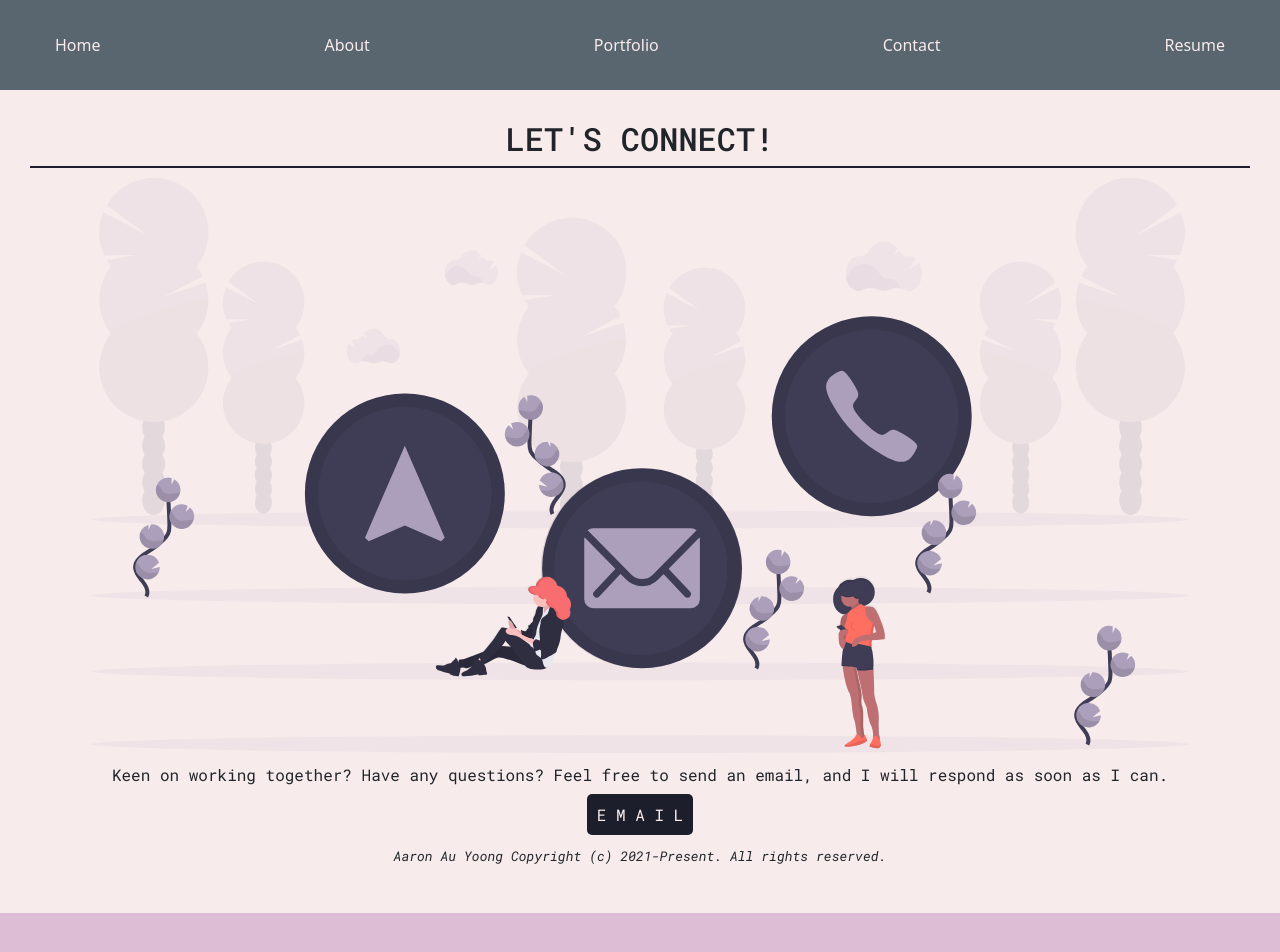
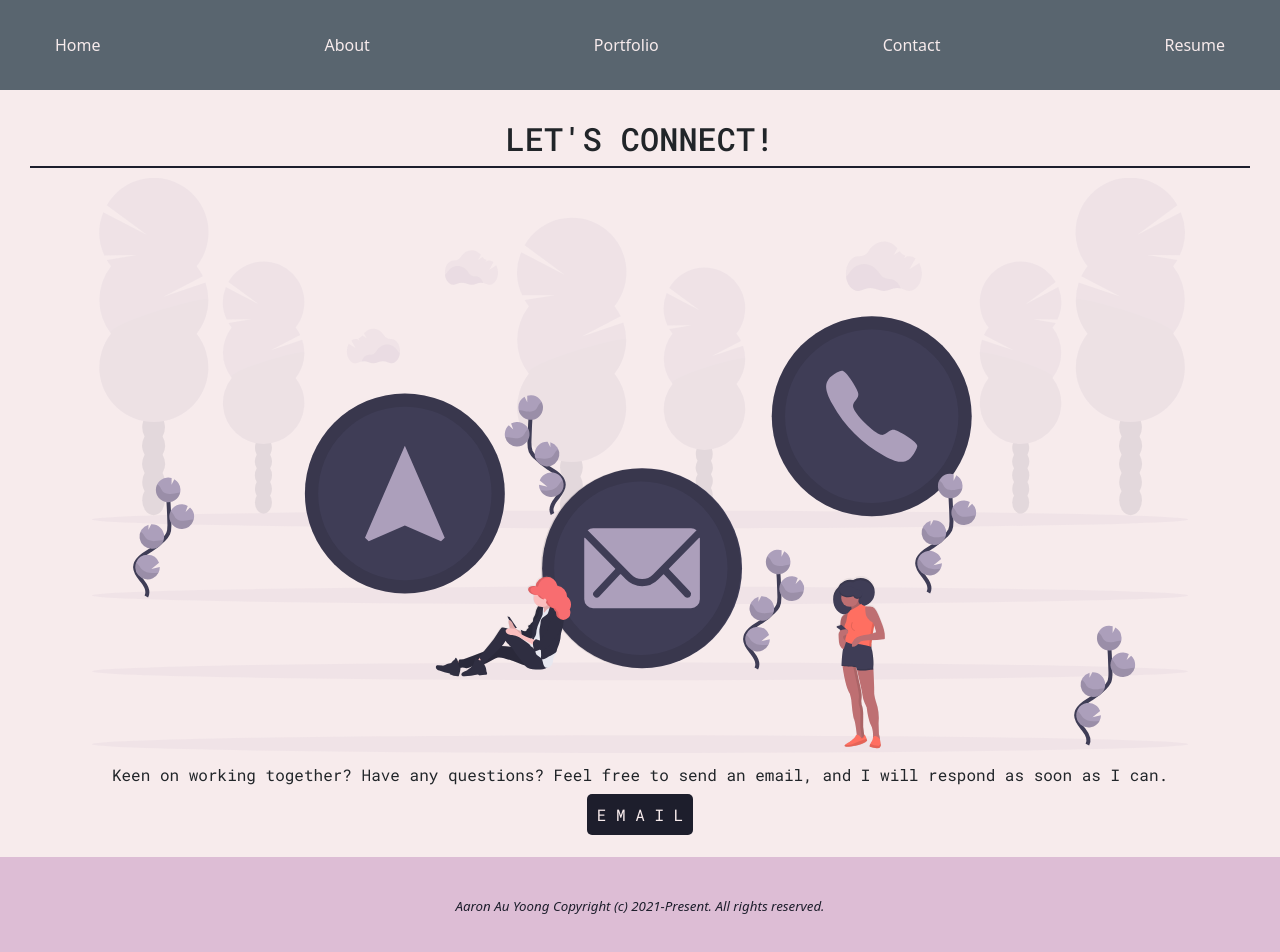
Before and after one commit to aaronauyoong/my-react-portfolio, a React (Create React App) app: page /contact in a window 1280 px wide. Shown: the top 952 px of the page. Built offline with nearby package versions, Linux system fonts and the light colour scheme.

Commit message:
updated contact page contents (removed credit section and placed it in footer, adjusted styling for email button)

```diff
--- a/src/components/contact/Contact.js
+++ b/src/components/contact/Contact.js
@@ -2,7 +2,6 @@
 import "../../assets/styles/contact.css";
 import "../../assets/styles/custom-styles.css";
 import ContactImg from "../../assets/images/contact-me.svg";
-import { validateEmail } from "../../utils/helpers";
 
 function Contact() {
 	return (
@@ -18,9 +17,6 @@
                     <p>Keen on working together? Have any questions? Feel free to send an email, and I will respond as soon as I can.</p>
                     <a href="mailto:auyoong.aaron@gmail.com" class="contact-btn">E M A I L</a>
                 </div>
-                <div class="credits">
-                    <p>Aaron Au Yoong Copyright (c) 2021-Present. All rights reserved. </p>
-                </div>
             </div>
 		</section>
 	);
```
